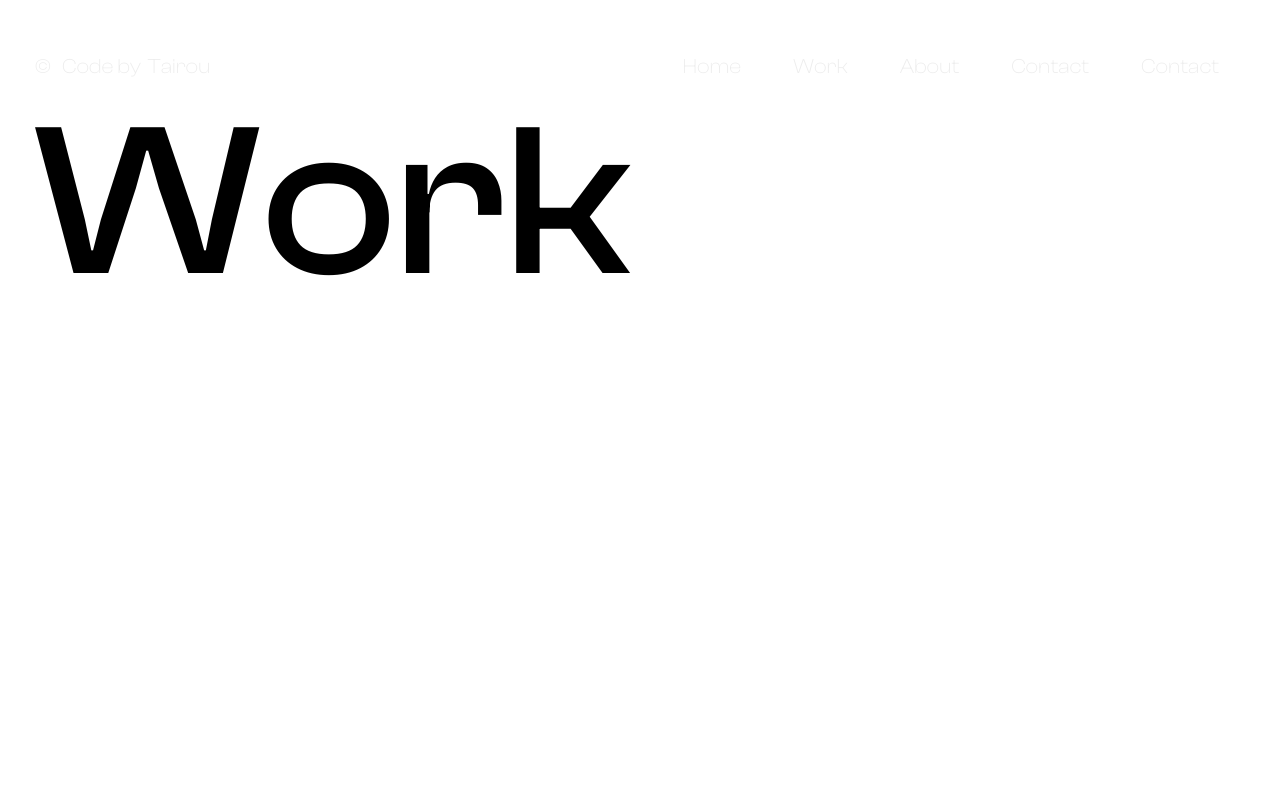
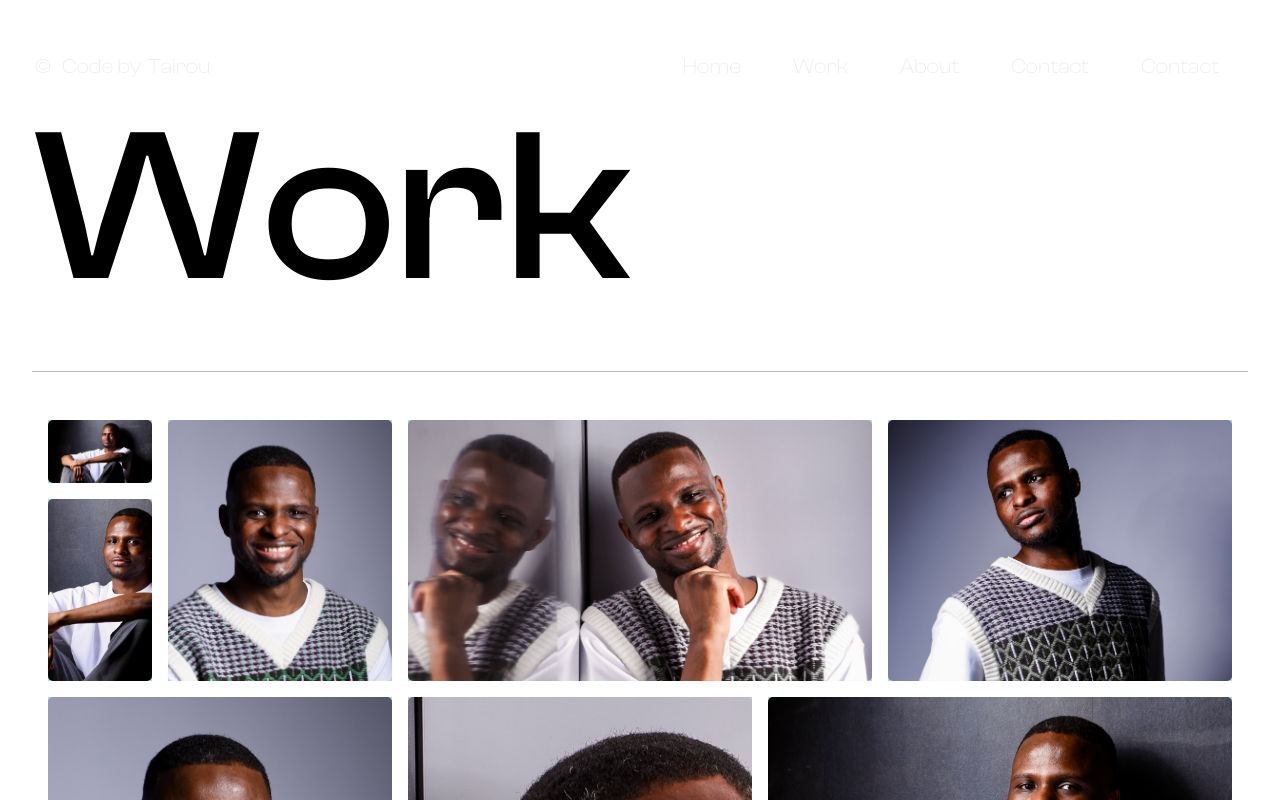
Before and after one commit to tairou97/tairouMPortfolio, a React (Vite) app: page /work in a window 1280 px wide. Shown: the top 800 px of the page. Built offline with nearby package versions, Linux system fonts and the light colour scheme.

Commit message:
start working on work

```diff
--- a/src/pages/work/Work.css
+++ b/src/pages/work/Work.css
@@ -1,18 +1,96 @@
 .workContainer {
   font-family: "ClashDisplay";
-  padding: 2.5rem 2.5%;
+  padding: 2.8rem 2.5%;
 }
 .workContainer h1 {
   font-size: 17cqw;
   line-height: 1.5;
   font-weight: 500;
+  border-bottom: 1px solid #bababa;
 }
-.workContainer h1::before {
-  content: "";
-  background-color: rgba(0, 0, 0, 0.2);
+.workContainer .workBox {
+  display: grid;
+  grid-template-columns: repeat(10, 1fr);
+  grid-template-rows: auto repeat(8, 1fr);
+  min-height: 100vh;
+  gap: 1rem;
+  border-radius: 5px;
+  padding: 3rem 1rem;
+  cursor: pointer;
+}
+.workContainer .itme {
+  background-color: lightblue;
+  display: flex;
+  align-items: center;
+  justify-content: center;
+}
+.workContainer .itme img {
   width: 100%;
-  height: 2px;
-  padding-bottom: 0;
-  padding-top: 0;
-  color: black;
+  height: 100%;
+  min-height: 100%;
+  -o-object-fit: cover;
+     object-fit: cover;
+  border-radius: 5px;
+}
+.workContainer .workItem1 {
+  grid-column: 1/2;
+  grid-row: 1/2;
+}
+.workContainer .workItem2 {
+  grid-column: 2/span 2;
+  grid-row: 1/span 2;
+}
+.workContainer .workItem3 {
+  height: 100%;
+  width: 100%;
+  grid-column: 4/span 4;
+  grid-row: 1/span 2;
+}
+.workContainer .workItem4 {
+  grid-column: 8/span 3;
+  grid-row: 1/span 2;
+}
+.workContainer .workItem5 {
+  grid-column: 1/2;
+  grid-row: 2/3;
+}
+.workContainer .workItem6 {
+  grid-column: 1/span 3;
+  grid-row: 3/5;
+}
+.workContainer .workItem7 {
+  grid-column: 4/span 3;
+  grid-row: 3/span 4;
+}
+.workContainer .workItem8 {
+  grid-column: 7/span 4;
+  grid-row: 3/span 2;
+}
+.workContainer .workItem9 {
+  grid-column: 1/span 3;
+  grid-row: 5/span 2;
+}
+.workContainer .workItem10 {
+  grid-column: 7/span 3;
+  grid-row: 5/span 2;
+}
+.workContainer .workItem11 {
+  grid-column: 10/11;
+  grid-row: 5/span 2;
+}
+.workContainer .workItem12 {
+  grid-column: 1/span 2;
+  grid-row: 7/span 2;
+}
+.workContainer .workItem13 {
+  grid-column: 3/span 3;
+  grid-row: 7/span 2;
+}
+.workContainer .workItem14 {
+  grid-column: 6/span 2;
+  grid-row: 7/span 2;
+}
+.workContainer .workItem15 {
+  grid-column: 8/span 3;
+  grid-row: 7/span 2;
 }/*# sourceMappingURL=Work.css.map */
--- a/src/pages/work/Work.jsx
+++ b/src/pages/work/Work.jsx
@@ -1,10 +1,61 @@
 import "./Work.scss";
+import about from "../../assets/about.jpeg";
+import ich from "../../assets/ich.jpeg";
+import ich2 from "../../assets/ich2.jpeg";
+import ich3 from "../../assets/ich3.jpeg";
 
 const Work = () => {
   return (
     <div className="workContainer">
       <h1>Work</h1>
       <span className="line"></span>
+      <div className="workBox">
+        <div className="workItem1 itme">
+          <img src={about} alt="" />
+        </div>
+        <div className="workItem2 itme">
+          <img src={ich} alt="" />
+        </div>
+        <div className="workItem3 itme">
+          <img src={ich2} alt="" />
+        </div>
+        <div className="workItem4 itme">
+          <img src={ich3} alt="" />
+        </div>
+        <div className="workItem5 itme">
+          <img src={about} alt="" />
+        </div>
+        <div className="workItem6 itme">
+          <img src={ich} alt="" />
+        </div>
+        <div className="workItem7 itme">
+          <img src={ich2} alt="" />
+        </div>
+        <div className="workItem8 itme">
+          <img src={about} alt="" />
+        </div>
+        <div className="workItem9 itme">
+          <img src={ich} alt="" />
+        </div>
+        <div className="workItem10 itme">
+          <img src={ich2} alt="" />
+        </div>
+        <div className="workItem11 itme">
+          <img src={about} alt="" />
+        </div>
+        <div className="workItem12 itme">
+          <img src={ich} alt="" />
+        </div>
+        <div className="workItem13 itme">
+          <img src={about} alt="" />
+        </div>
+        <div className="workItem14 itme">
+          <img src={ich} alt="" />
+        </div>
+        <div className="workItem15 itme">
+          <img src={ich2} alt="" />
+        </div>
+      </div>
     </div>
   );
 };
--- a/src/pages/work/Work.scss
+++ b/src/pages/work/Work.scss
@@ -1,23 +1,123 @@
 .workContainer {
     font-family: "ClashDisplay";
-    padding: 2.5rem 2.5%;
+    padding: 2.8rem 2.5%;
 
     h1 {
         font-size: 17cqw;
         line-height: 1.5;
         font-weight: 500;
-        // border-bottom: 1px solid #bababa;
-        // margin-bottom: 1rem;
+        border-bottom: 1px solid #bababa;
+    }
+
+    .workBox {
+        display: grid;
+        grid-template-columns: repeat(10, 1fr);
+        grid-template-rows: auto repeat(8, 1fr);
+        min-height: 100vh;
+        gap: 1rem;
+        border-radius: 5px;
+        padding: 3rem 1rem;
+        cursor: pointer;
+    }
+
+    .itme {
+
+        background-color: lightblue;
+        display: flex;
+        align-items: center;
+        justify-content: center;
 
     }
 
-    h1::before {
-        content: "";
-        background-color: #0003;
+    .itme img {
         width: 100%;
-        height: 2px;
-        padding-bottom: 0;
-        padding-top: 0;
-        color: black;
+        height: 100%;
+        min-height: 100%;
+        object-fit: cover;
+        border-radius: 5px;
     }
+
+    .workItem1 {
+        grid-column: 1/ 2;
+        grid-row: 1 / 2
+    }
+
+    .workItem2 {
+
+        grid-column: 2 / span 2;
+        grid-row: 1 / span 2;
+    }
+
+    .workItem3 {
+        height: 100%;
+        width: 100%;
+        grid-column: 4 / span 4;
+        grid-row: 1 / span 2;
+    }
+
+    .workItem4 {
+        grid-column: 8 / span 3;
+        grid-row: 1 / span 2;
+    }
+
+    .workItem5 {
+        grid-column: 1 / 2;
+        grid-row: 2 / 3;
+    }
+
+    .workItem6 {
+        grid-column: 1 / span 3;
+        grid-row: 3 / 5;
+    }
+
+    .workItem7 {
+        grid-column: 4 / span 3;
+        grid-row: 3 / span 4;
+
+    }
+
+    .workItem8 {
+        grid-column: 7 / span 4;
+        grid-row: 3 / span 2;
+    }
+
+    .workItem9 {
+        grid-column: 1 / span 3;
+        grid-row: 5 / span 2;
+    }
+
+    .workItem10 {
+        grid-column: 7 / span 3;
+        grid-row: 5 / span 2;
+    }
+
+
+    .workItem11 {
+        grid-column: 10 / 11;
+        grid-row: 5 / span 2;
+        ;
+    }
+
+    .workItem12 {
+        grid-column: 1 /span 2;
+        grid-row: 7 / span 2;
+        ;
+    }
+
+    .workItem13 {
+        grid-column: 3 / span 3;
+        grid-row: 7 / span 2;
+    }
+
+    .workItem14 {
+        grid-column: 6 / span 2;
+        grid-row: 7 / span 2;
+    }
+
+    .workItem15 {
+        grid-column: 8 / span 3;
+        grid-row: 7 / span 2;
+    }
+
+
 }
```
Also changed, not shown: 1 other file (tests, documents, lock files or other folders).
